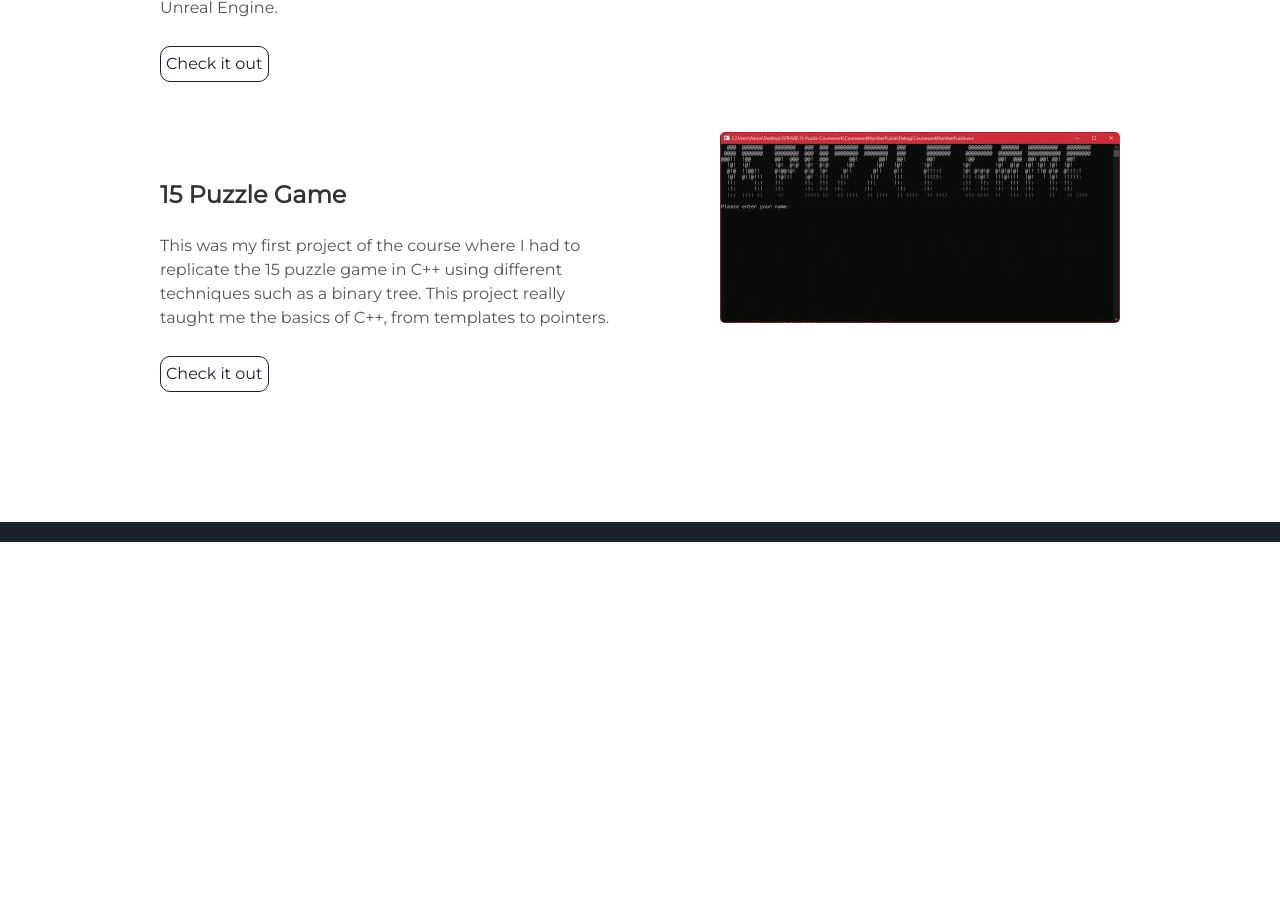
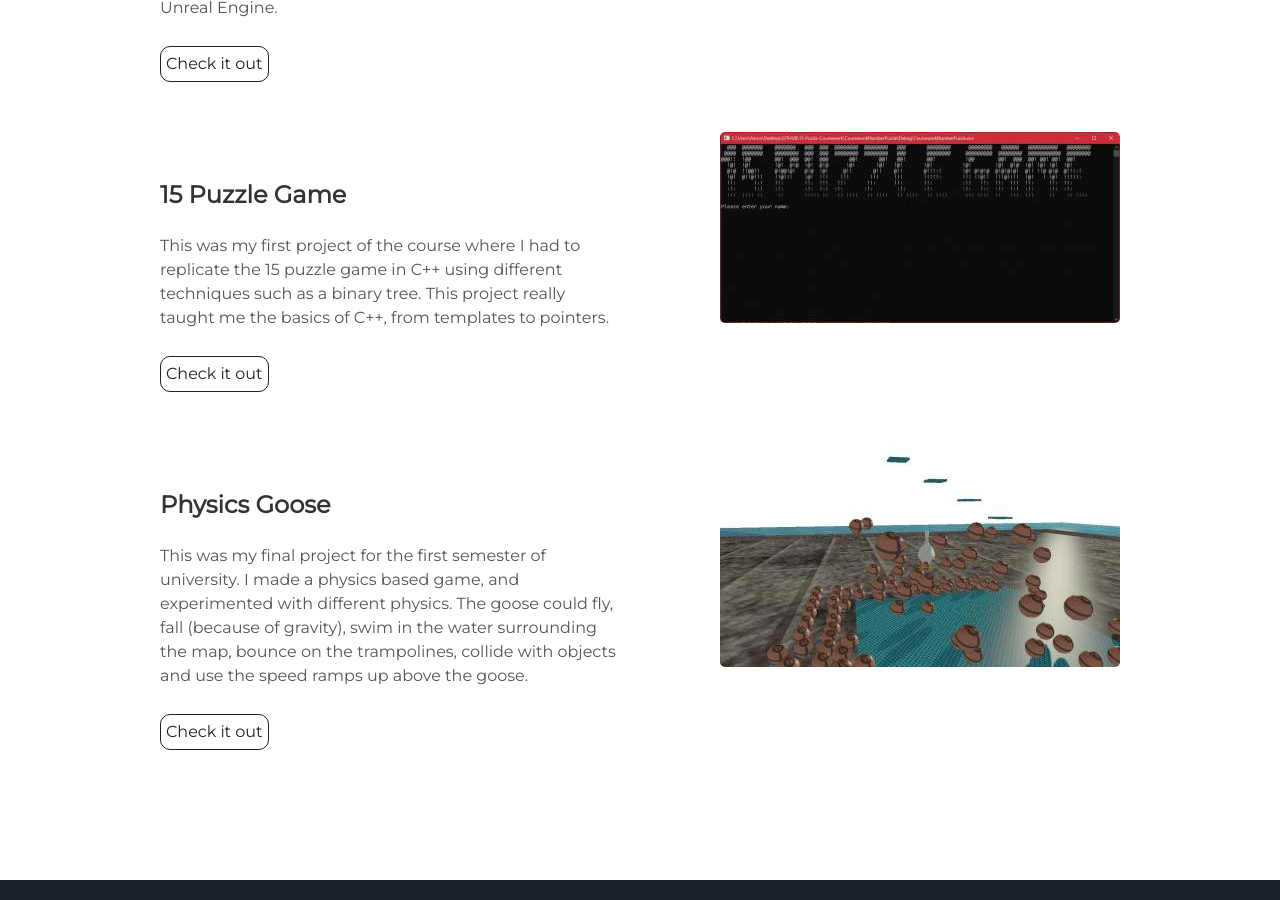
Before and after one commit to GeordieGinge/GeordieGinge.github.io, a Jekyll site: the page built from index.html, in a window 1280 px wide and 900 px high, scrolled down 2331 px. Built offline with Jekyll 4.4.1, drawn with Linux system fonts in a browser that asks for light colours; before the commit the page ends 2873 px from its top, so only the background shows below that.

Commit message:
Updated Projects
Added my goose project to my site.

```diff
--- a/_includes/projects.html
+++ b/_includes/projects.html
@@ -43,3 +43,16 @@
     <a class="project-link" href="https://github.com/GeordieGinge/15-Puzzle-Coursework">Check it out</a>
   </div>
 </div>
+<div class="user-projects">
+  <div class="images-right">
+    <img alt="mountains" src="{{ "/assets/img/GooseGame.jpg" | prepend: site.baseurl }}" />
+  </div>
+  <div class="contents">
+    <h3> Physics Goose </h3>
+    <ul>
+    </ul>
+    <p>This was my final project for the first semester of university. I made a physics based game, and experimented with different physics.
+      The goose could fly, fall (because of gravity), swim in the water surrounding the map, bounce on the trampolines, collide with objects and use the speed ramps up above the goose.</p>
+    <a class="project-link" href="https://github.com/GeordieGinge/Games-Technologies">Check it out</a>
+  </div>
+</div>
```
Also changed, not shown: assets/img/GooseGame.jpg (added).
